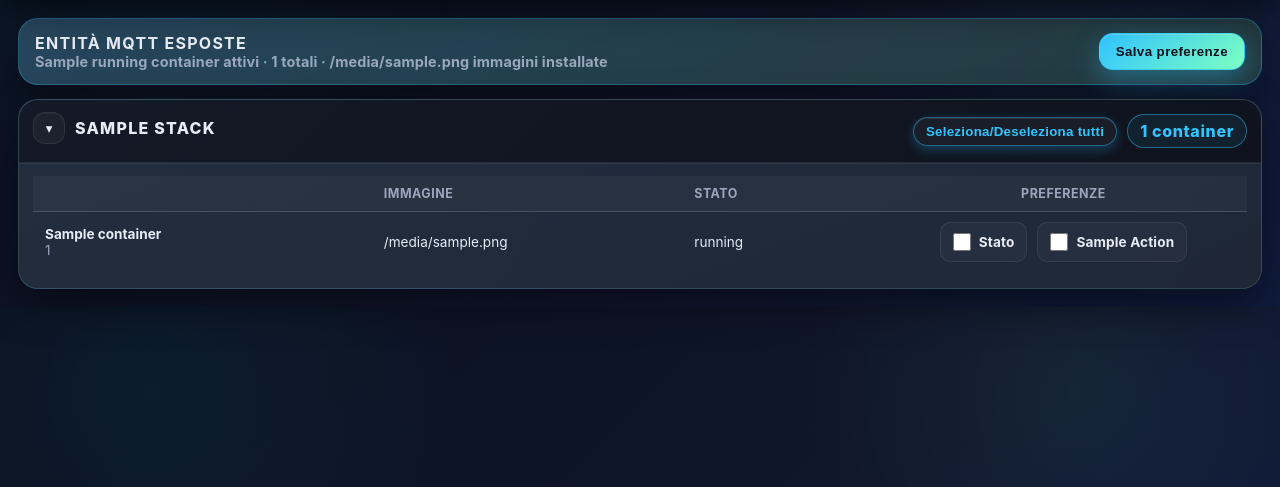
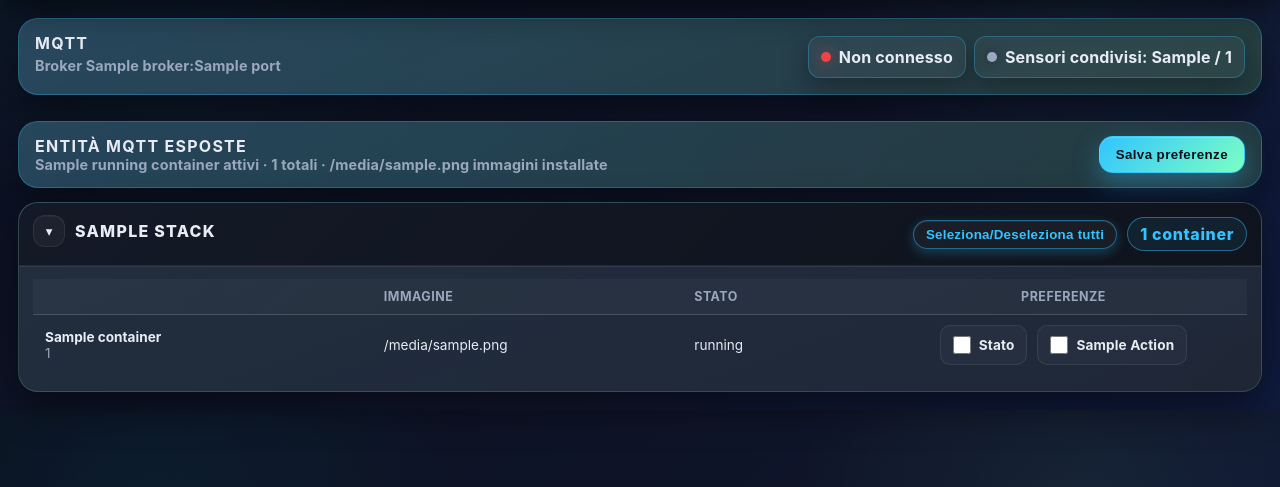
Before and after one commit to Arborae/docker2homeassistant, a Python web app: template d2ha/templates/autodiscovery.html in a window 1280 px wide. Shown: the part 164-651 px from the top of the page. Run offline with Jinja, Linux system fonts and the light colour scheme; the template is opened without the code that fills it: most values are stand-ins (such as "Sample title", 1, 10 or a date in 2020).

Commit message:
Add MQTT status summary to autodiscovery page

```diff
--- a/d2ha/i18n.py
+++ b/d2ha/i18n.py
@@ -8,7 +8,7 @@ TRANSLATIONS = {
         "nav.containers": "Container",
         "nav.images": "Immagini",
         "nav.updates": "Aggiornamenti",
-        "nav.autodiscovery": "Autodiscovery",
+        "nav.autodiscovery": "MQTT",
         "nav.settings": "Impostazioni",
         "nav.security": "Sicurezza",
         "nav.logout": "Esci",
@@ -176,7 +176,7 @@ TRANSLATIONS = {
         "nav.containers": "Containers",
         "nav.images": "Images",
         "nav.updates": "Updates",
-        "nav.autodiscovery": "Autodiscovery",
+        "nav.autodiscovery": "MQTT",
         "nav.settings": "Settings",
         "nav.security": "Security",
         "nav.logout": "Logout",
--- a/d2ha/templates/autodiscovery.html
+++ b/d2ha/templates/autodiscovery.html
@@ -3,7 +3,7 @@
 <head>
   <meta charset="UTF-8" />
   <meta name="viewport" content="width=device-width, initial-scale=1.0" />
-  <title>D2HA – Autodiscovery</title>
+  <title>D2HA – MQTT</title>
   <style>
     :root {
       --bg-base: #0b1020;
@@ -79,6 +79,73 @@
       --shadow-strong: 0 16px 40px rgba(0,0,0,0.45);
       --shadow-soft: 0 10px 28px rgba(0,0,0,0.32);
     }
+
+    .mqtt-status-bar {
+      background: linear-gradient(160deg, rgba(255, 255, 255, 0.04), rgba(255, 255, 255, 0)),
+        linear-gradient(120deg, var(--accent-surface), rgba(124, 255, 195, 0.08)),
+        var(--panel);
+      border: 1px solid var(--accent-border-soft);
+      box-shadow: var(--shadow-strong);
+      border-radius: var(--radius-lg);
+      padding: 14px 16px;
+      display: flex;
+      align-items: center;
+      justify-content: space-between;
+      gap: 12px;
+      margin-bottom: 12px;
+      flex-wrap: wrap;
+    }
+
+    .mqtt-status-bar .meta {
+      color: var(--muted);
+      font-weight: 700;
+      letter-spacing: 0.01em;
+    }
+
+    .mqtt-status-bar .title {
+      display: flex;
+      flex-direction: column;
+      gap: 4px;
+    }
+
+    .mqtt-status-bar h3 {
+      margin: 0;
+      text-transform: uppercase;
+      letter-spacing: 0.08em;
+      font-size: 1rem;
+    }
+
+    .status-chips {
+      display: flex;
+      align-items: center;
+      gap: 8px;
+      flex-wrap: wrap;
+    }
+
+    .status-chip {
+      padding: 10px 12px;
+      border-radius: 12px;
+      border: 1px solid var(--accent-border-soft);
+      background: rgba(255, 255, 255, 0.04);
+      color: var(--text);
+      font-weight: 700;
+      letter-spacing: 0.01em;
+      display: flex;
+      align-items: center;
+      gap: 8px;
+      box-shadow: var(--shadow-soft);
+    }
+
+    .status-chip .dot {
+      width: 10px;
+      height: 10px;
+      border-radius: 50%;
+      background: var(--muted);
+      box-shadow: 0 0 12px rgba(0,0,0,0.4);
+    }
+
+    .status-chip.success .dot { background: #22c55e; box-shadow: 0 0 16px rgba(34,197,94,0.65); }
+    .status-chip.danger .dot { background: #ef4444; box-shadow: 0 0 16px rgba(239,68,68,0.65); }
 
     .section-summary-bar {
       background: linear-gradient(160deg, rgba(255, 255, 255, 0.03), rgba(255, 255, 255, 0)),
@@ -308,6 +375,29 @@
   {% include 'partials/flash_messages.html' %}
 
   <main>
+    <section class="mqtt-status-bar">
+      <div class="title">
+        <h3>MQTT</h3>
+        <div class="meta">
+          {% if mqtt_status.broker %}
+            Broker {{ mqtt_status.broker }}{% if mqtt_status.port %}:{{ mqtt_status.port }}{% endif %}
+          {% else %}
+            Nessun broker configurato
+          {% endif %}
+        </div>
+      </div>
+      <div class="status-chips">
+        <div class="status-chip {{ 'success' if mqtt_status.connected else 'danger' }}">
+          <span class="dot" aria-hidden="true"></span>
+          <span>{{ 'Connesso' if mqtt_status.connected else 'Non connesso' }}</span>
+        </div>
+        <div class="status-chip">
+          <span class="dot" aria-hidden="true"></span>
+          <span>Sensori condivisi: {{ mqtt_status.shared_entities }} / {{ mqtt_status.total_entities }}</span>
+        </div>
+      </div>
+    </section>
+
     <section class="section-summary-bar">
       <div>
         <h3>Entità MQTT esposte</h3>
```
Also changed, not shown: d2ha/app.py (+10 -0 lines), d2ha/docker_service.py (+13 -0 lines).
